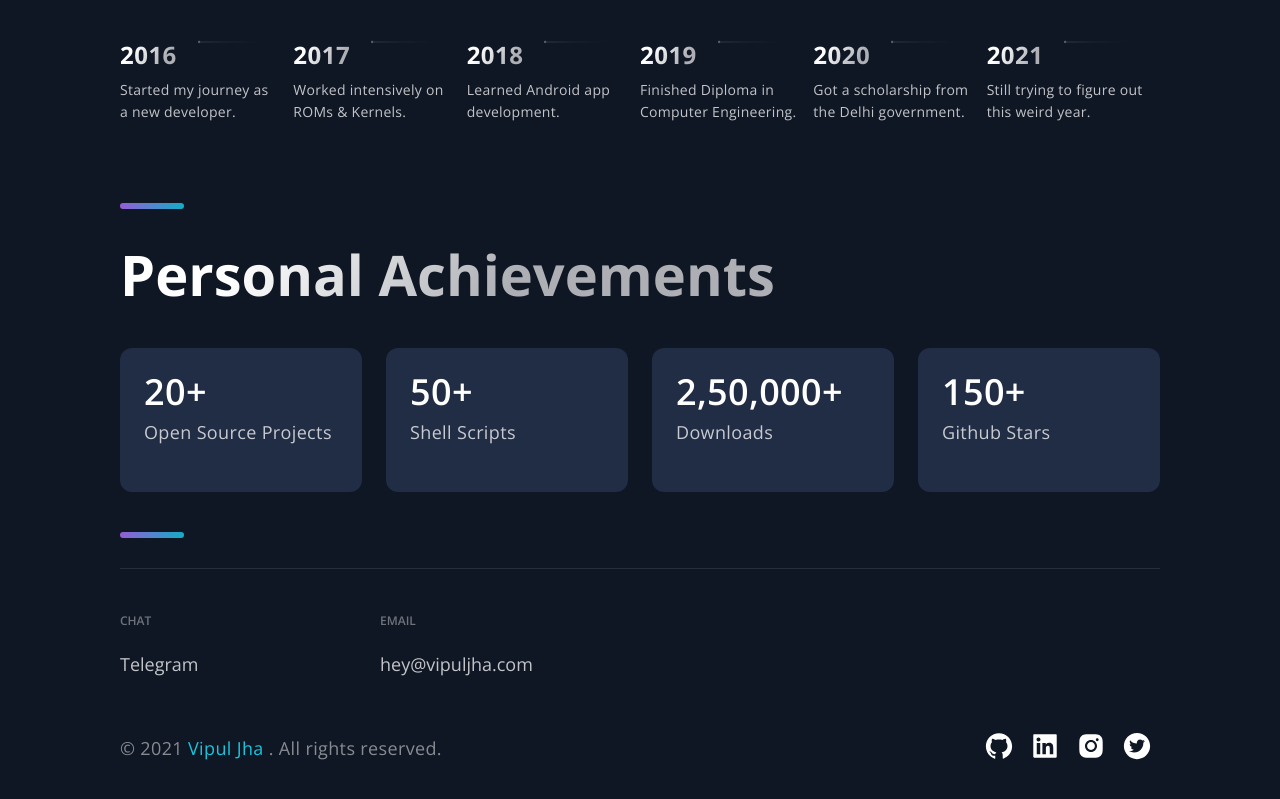
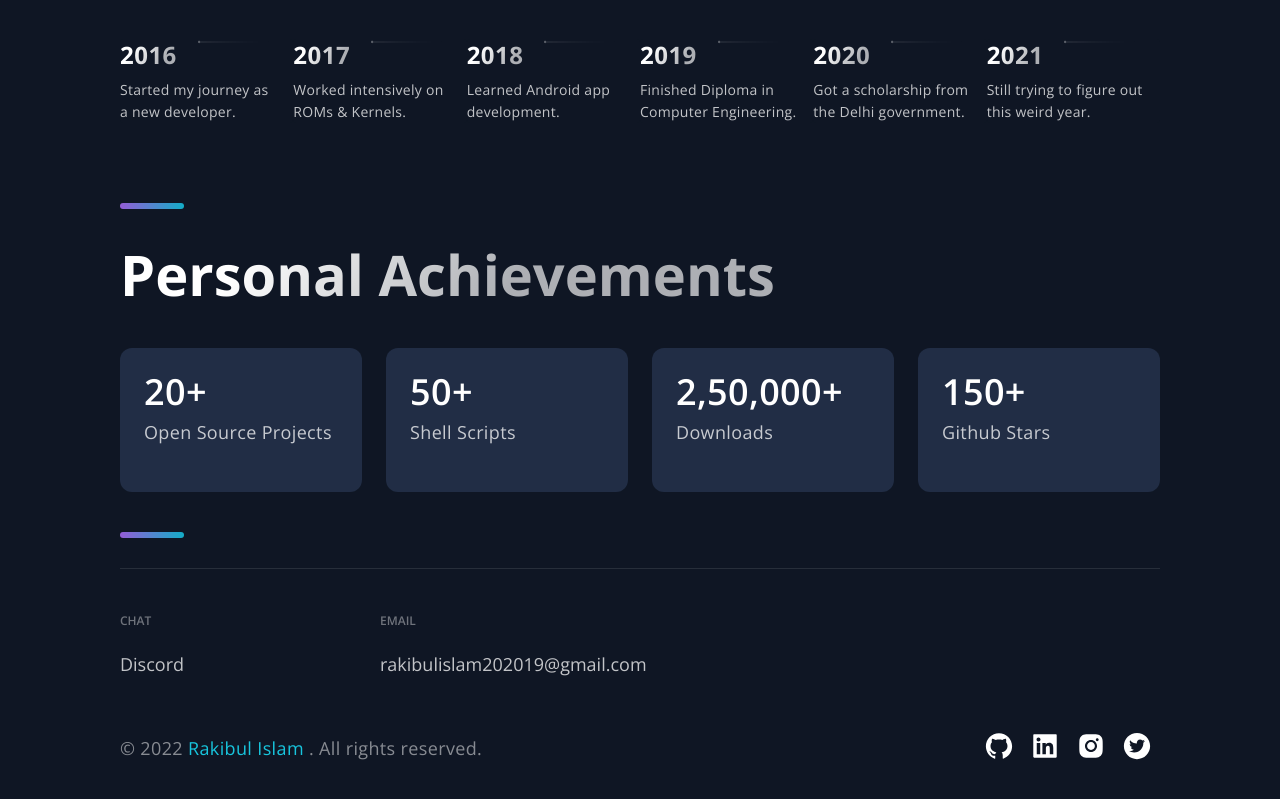
Before and after one commit to Rakibul71/portfolio2, a Next.js app: page / in a window 1280 px wide. Shown: the part 3801-4600 px from the top of the page. Built offline with nearby package versions, Linux system fonts and the light colour scheme.

Commit message:
footer change

```diff
--- a/src/components/Footer/Footer.js
+++ b/src/components/Footer/Footer.js
@@ -10,30 +10,30 @@ const Footer = () => {
       <LinkList>
         <LinkColumn>
           <LinkTitle>Chat</LinkTitle>
-          <LinkItem href="https://t.me/lordarcadius">Telegram</LinkItem>
+          <LinkItem href="https://discord.com/invite/B3Wg4Wnc">Discord</LinkItem>
         </LinkColumn>
         <LinkColumn>
-          <LinkTitle>Email</LinkTitle>
-          <LinkItem href="mailto:hey@vipuljha.com">
-            hey@vipuljha.com
+          <LinkTitle target="_blank">Email</LinkTitle>
+          <LinkItem target="_blank" href="rakibulislam202019@gmail.com">
+            rakibulislam202019@gmail.com
           </LinkItem>
         </LinkColumn>
       </LinkList>
       <SocialIconsContainer>
         <CompanyContainer>
-          <Slogan>&copy; 2021 <Link href="https://www.vipuljha.com">  Vipul Jha</Link> . All rights reserved.</Slogan>
+          <Slogan>&copy; 2022 <Link href="https://www.vipuljha.com">Rakibul Islam</Link> . All rights reserved.</Slogan>
         </CompanyContainer>
         <SocialContainer>
-          <SocialIcons href="https://github.com/lordarcadius">
+          <SocialIcons target="_blank" href="https://github.com/Rakibul71">
             <AiFillGithub size="3rem" />
           </SocialIcons>
-          <SocialIcons href="https://www.linkedin.com/in/lordarcadius/">
+          <SocialIcons target="_blank" href="https://www.linkedin.com/in/rakibul-islam71?original_referer=https%3A%2F%2Fwww.linkedin.com%2Fin%2Frakibul-islam71">
             <AiFillLinkedin size="3rem" />
           </SocialIcons>
-          <SocialIcons href="https://www.instagram.com/lordarcadius">
+          <SocialIcons href="#">
             <AiFillInstagram size="3rem" />
           </SocialIcons>
-          <SocialIcons href="https://www.twitter.com/lordarcadius">
+          <SocialIcons href="#">
             <AiFillTwitterCircle size="3rem" />
           </SocialIcons>
         </SocialContainer>
--- a/src/pages/_app.js
+++ b/src/pages/_app.js
@@ -5,7 +5,7 @@ export default function App({ Component, pageProps }) {
   return (
     <>
       <Head>
-        <title>Vipul Jha - Android & Flutter Dev</title>
+        <title>Rakibul Islam -- Web Developer</title>
       </Head>
       <Theme>
         <Component {...pageProps} />
```
